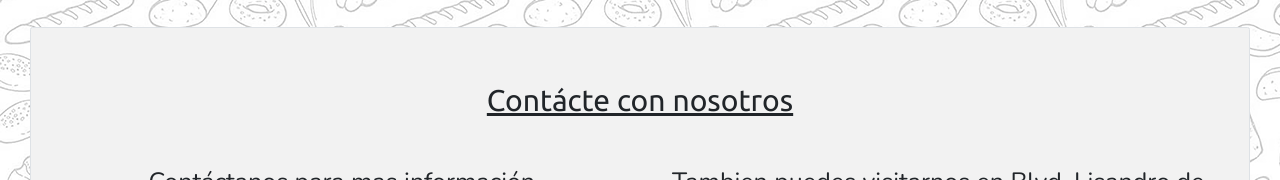
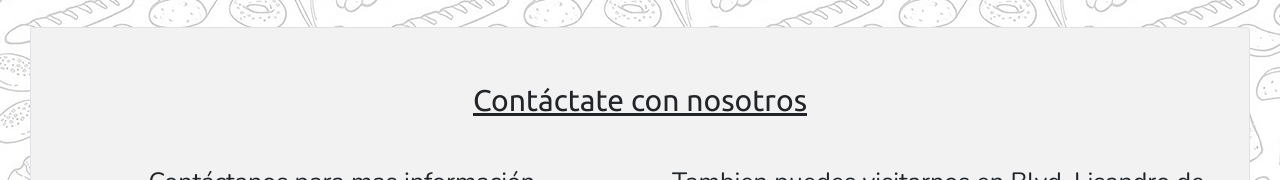
Before and after one commit to SPozzi6/panaderiaPozzi-Pozzi-Entrega-Final, a website: page pages/contacto.html in a window 1280 px wide. Shown: the part 678-858 px from the top of the page. Drawn offline with nearby package versions, Linux system fonts and the light colour scheme.

Commit message:
corrección errores ortográficos

```diff
--- a/pages/contacto.html
+++ b/pages/contacto.html
@@ -73,7 +73,7 @@
             <!--INICIA SECCION FORMULARIO DE CONTACTO-->
             <section class="py-5 px-3">
                 <div class="py-3">
-                    <h2 class="h2-titulo">Contácte con nosotros</h2>
+                    <h2 class="h2-titulo">Contáctate con nosotros</h2>
                 </div>
                 <form action="#" class="contenedor-form">
                     <fieldset class="contenedor-casillas">
```
